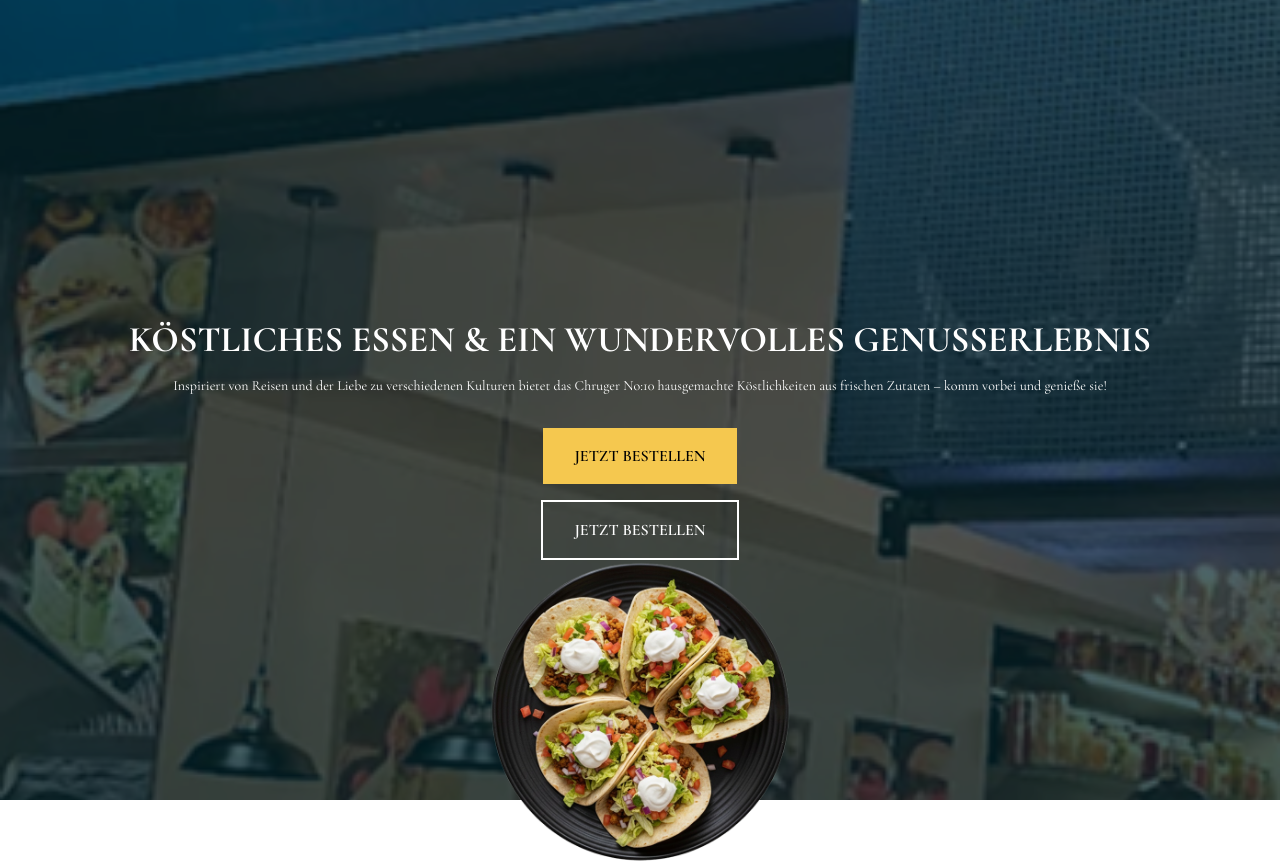
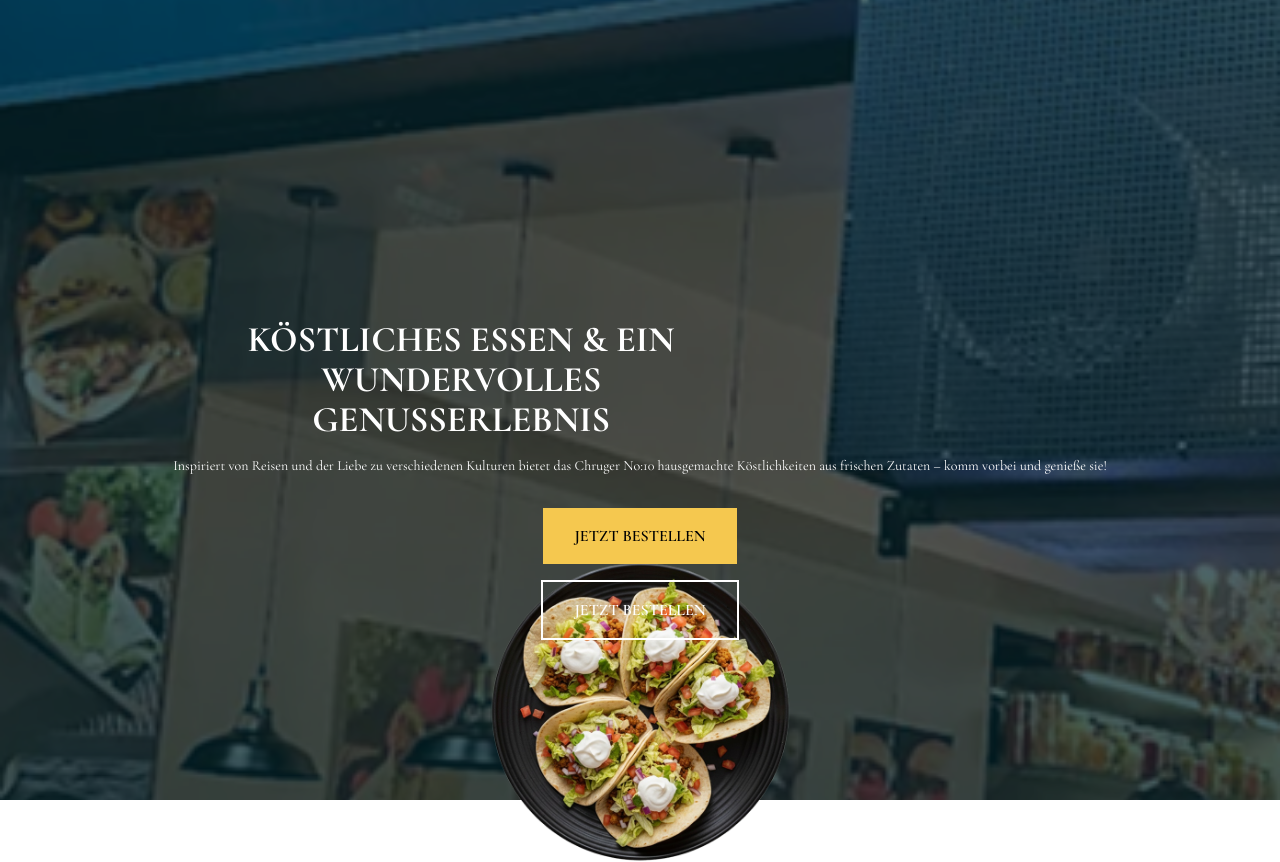
Before and after one commit to Marko21002/chruger, a Next.js app: page / in a window 1280 px wide. Shown: the top 862 px of the page. Built offline with nearby package versions, Linux system fonts and the light colour scheme.

Commit message:
Update Hero component text styling to improve layout and readability

```diff
--- a/src/app/components/Hero.tsx
+++ b/src/app/components/Hero.tsx
@@ -21,7 +21,7 @@ export default function Hero() {
         />
         <div className="z-10 flex flex-col items-center gap-8 justify-center px-12 py-[25%]">
           <div className="flex flex-col gap-4 z-10">
-            <div className="text-white text-4xl  text-center font-bold uppercase">
+            <div className="text-white text-4xl max-w-xl  text-center font-bold uppercase">
               Köstliches Essen & ein wundervolles Genusserlebnis
             </div>
             <div className="text-white text-sm text-center">
```
